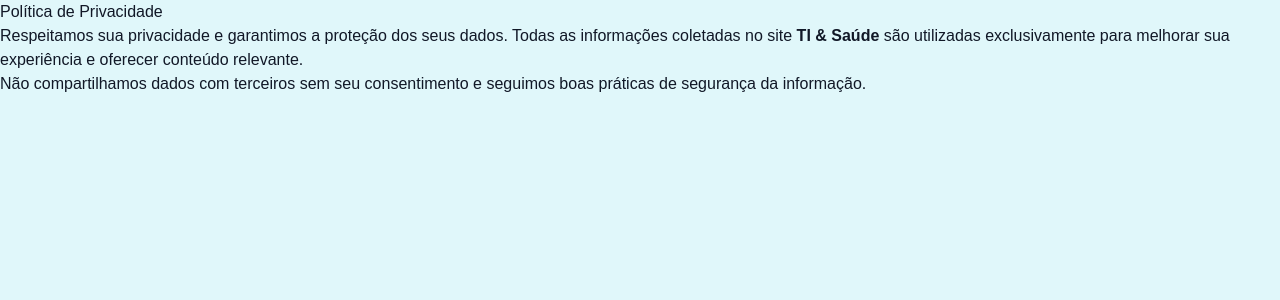
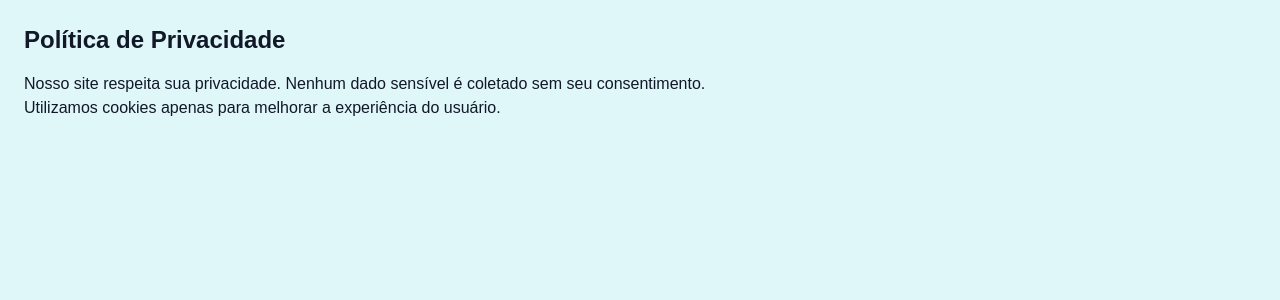
Before and after one commit to dinizdaniel284/ti-saude-frontend, a Next.js app: page /privacidade in a window 1280 px wide. Shown: the top 300 px of the page. Built offline with nearby package versions, Linux system fonts and the light colour scheme; no server answers.

Commit message:
Update privacidade.tsx

```diff
--- a/pages/privacidade.tsx
+++ b/pages/privacidade.tsx
@@ -1,16 +1,9 @@
-import React from 'react';
-
-export default function PrivacidadePage() {
+export default function Privacidade() {
   return (
-    <div>
-      <h1>Política de Privacidade</h1>
-      <p>
-        Respeitamos sua privacidade e garantimos a proteção dos seus dados. Todas as informações coletadas no site
-        <strong> TI & Saúde </strong> são utilizadas exclusivamente para melhorar sua experiência e oferecer conteúdo relevante.
-      </p>
-      <p>
-        Não compartilhamos dados com terceiros sem seu consentimento e seguimos boas práticas de segurança da informação.
-      </p>
+    <div className="p-6">
+      <h1 className="text-2xl font-bold mb-4">Política de Privacidade</h1>
+      <p>Nosso site respeita sua privacidade. Nenhum dado sensível é coletado sem seu consentimento.</p>
+      <p>Utilizamos cookies apenas para melhorar a experiência do usuário.</p>
     </div>
   );
 }
```
